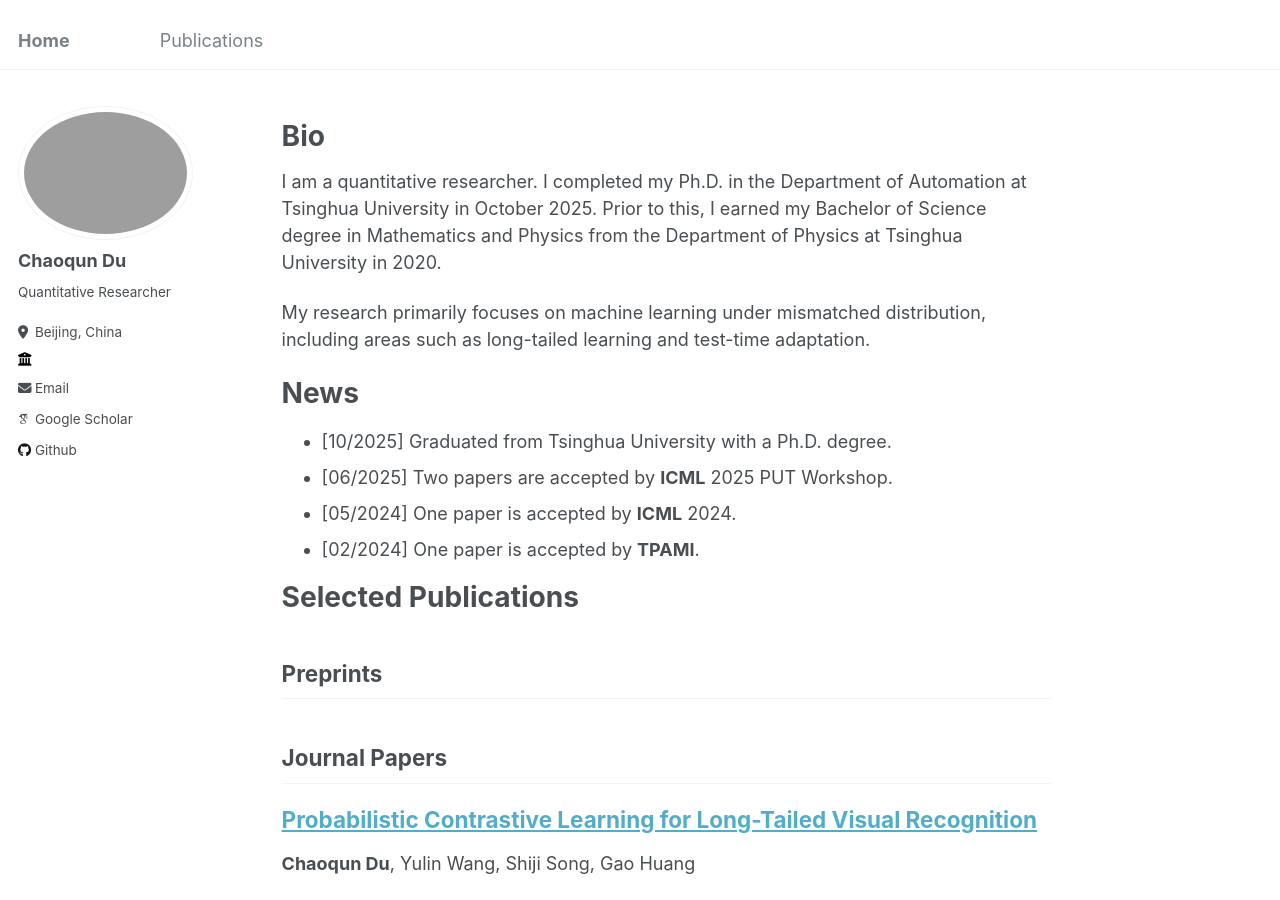
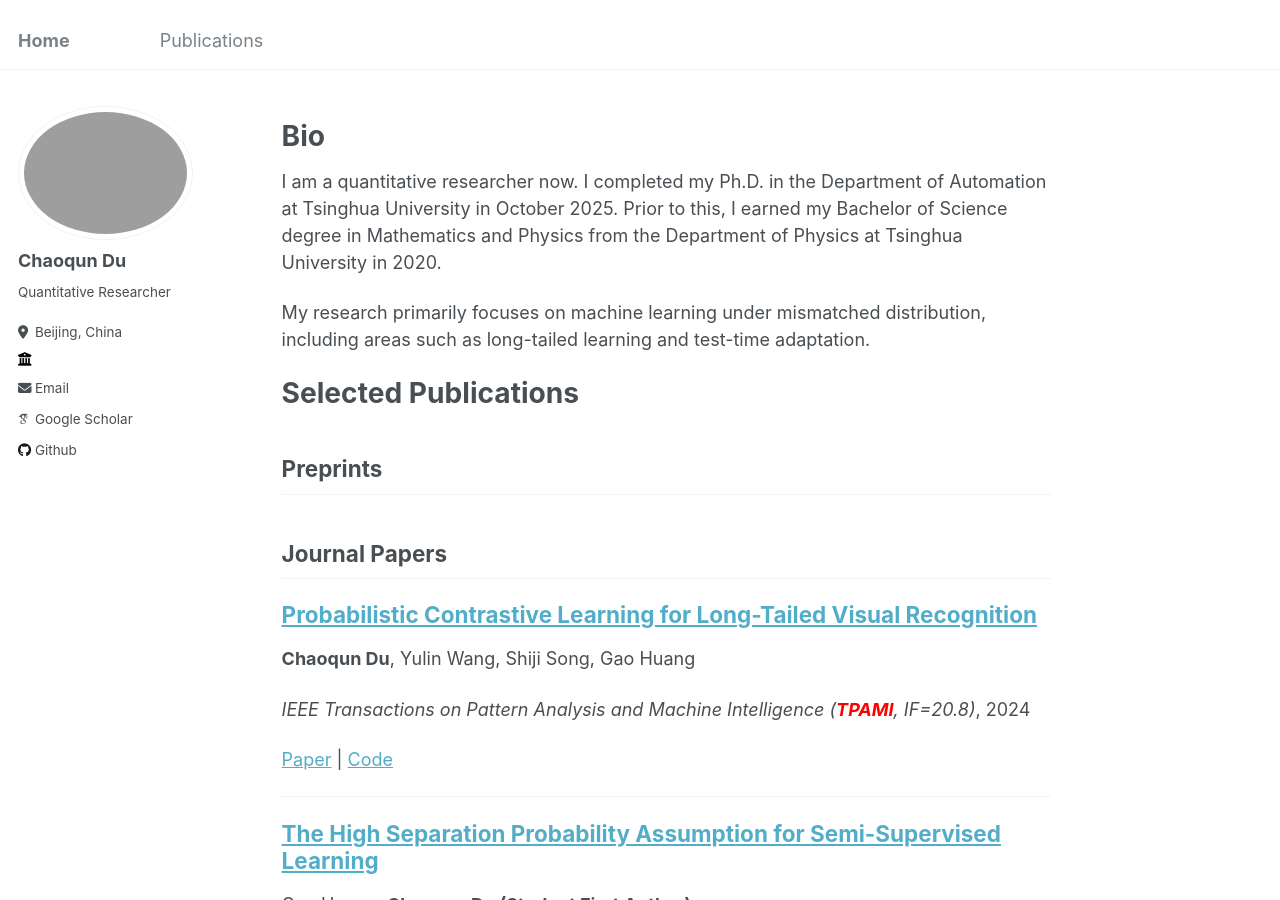
Before and after one commit to Andy-Du20/Andy-Du20.github.io, a Jekyll site: the page built from _pages/about.md, in a window 1280 px wide and 900 px high. Built offline with Jekyll 4.4.1, drawn with Linux system fonts in a browser that asks for light colours; some web fonts are replaced.

Commit message:
Revise bio and remove news section
Updated bio to reflect current status and removed news section.

```diff
--- a/_pages/about.md
+++ b/_pages/about.md
@@ -12,17 +12,10 @@ conference_papers: ["SwiTTA", "UniTTA", "SimPro", "RISA"]
 
 # Bio
 
-I am a quantitative researcher. I completed my Ph.D. in the Department of Automation at Tsinghua University in October 2025.
+I am a quantitative researcher now. I completed my Ph.D. in the Department of Automation at Tsinghua University in October 2025.
 Prior to this, I earned my Bachelor of Science degree in Mathematics and Physics from the Department of Physics at Tsinghua University in 2020.
 
 My research primarily focuses on machine learning under mismatched distribution, including areas such as long-tailed learning and test-time adaptation.
-
-# News
-
-- [10/2025] Graduated from Tsinghua University with a Ph.D. degree.
-- [06/2025] Two papers are accepted by **ICML** 2025 PUT Workshop.
-- [05/2024] One paper is accepted by **ICML** 2024.
-- [02/2024] One paper is accepted by **TPAMI**.
 
 # Selected Publications
 
```
